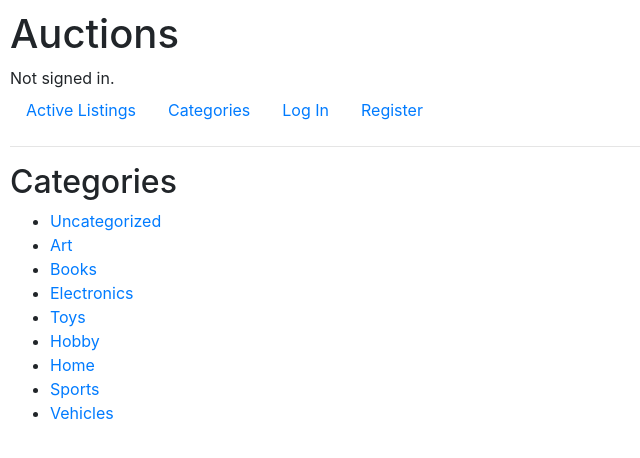
After one commit to jincrypt/web50, a Django app: page /categories/ in a window 1280 px wide. The commit adds this page. Shown: the top 458 px of the page, without its empty margins (0-640 px from the left). Run offline with Django 3.2, Linux system fonts and the light colour scheme; data comes from the database, SQL or seed files in the repository; both versions use the stored data as it was after the commit; some libraries are stand-ins or nearby versions.

Commit message:
Finished Categories, started styling

```diff
--- a/projects/2020/x/commerce/auctions/forms.py
+++ b/projects/2020/x/commerce/auctions/forms.py
@@ -1,10 +1,13 @@
 from django import forms
+from .models import Categories
 
 class CreateListingForm(forms.Form):
+
     title           = forms.CharField(label="Item Name", max_length=100)
     description     = forms.CharField(label="Item Description", max_length=500)
     starting_price  = forms.DecimalField(decimal_places=2)
     image           = forms.URLField(label="image URL (Optional)", required=False)
+    category        = forms.ChoiceField(label="Choices", choices=Categories.CATEGORY_CHOICES, required=False)
 
 class CreateBid(forms.Form):
     bid = forms.DecimalField(decimal_places=2)
--- a/projects/2020/x/commerce/auctions/models.py
+++ b/projects/2020/x/commerce/auctions/models.py
@@ -7,6 +7,25 @@ from django.db import models
 class User(AbstractUser):
     watchlist = models.ManyToManyField('Listing', blank=True, related_name="watchlist")
 
+class Categories(models.Model):
+
+    CATEGORY_CHOICES = [
+        (None, 'Uncategorized'),
+        ('Art', 'Art'),
+        ('Books', 'Books'),
+        ('Electronics', 'Electronics'),
+        ('Toys', 'Toys'),
+        ('Hobby', 'Hobby'),
+        ('Home', 'Home'),
+        ('Sports', 'Sports'),
+        ("Vehicles", 'Vehicles')
+    ]
+
+    category = models.CharField(max_length=11, choices=CATEGORY_CHOICES, default=None)
+
+    def __str__(self):
+        return f'{self.category}'
+
 class Listing(models.Model):
     title           = models.CharField(max_length=100)
     description     = models.CharField(max_length=500)
@@ -15,14 +34,19 @@ class Listing(models.Model):
     owner           = models.ForeignKey(User, on_delete=models.CASCADE, related_name="owner")
     image           = models.URLField(blank=True) # Default max_length=200
     status          = models.BooleanField(default=True)
-    category        = models.ForeignKey('Categories', null=True, related_name="listing_category", on_delete=models.SET_NULL)
+    category        = models.ForeignKey(Categories, null=True, related_name="listing_category", on_delete=models.SET_NULL)
 
+    def __str__(self):
+        return f'Listing #{self.id}: {self.title}'
 
 
 class Bid(models.Model):
     user    = models.ForeignKey(User, on_delete=models.CASCADE, related_name="bid_user")
     listing = models.ForeignKey(Listing, on_delete=models.CASCADE, related_name="bid_listing")
     bid     = models.DecimalField(max_digits=11, decimal_places=2)
+
+    def __str__(self):
+        return f'{self.user} bid on listing #{self.listing.id} for ${self.bid}'
 
 
 class Comment(models.Model):
@@ -31,9 +55,11 @@ class Comment(models.Model):
     comment = models.TextField(max_length=600)
     date    = models.DateTimeField(auto_now_add=True)
 
+    def __str__(self):
+        return f'[{self.user}] comment on Listing #{self.listing.id}'
 
-class Categories(models.Model):
-    category = models.CharField(max_length=10)
+
+
 
 # class Watchlist(models.Model):
 #     user = models.ForeignKey(User, on_delete=models.CASCADE, related_name="watchlist_user")
--- /dev/null
+++ b/projects/2020/x/commerce/auctions/templates/auctions/categories.html
@@ -0,0 +1,18 @@
+{% extends "auctions/layout.html" %}
+
+{% block body %}
+    <h2>Categories</h2>
+
+    <ul>
+        <li>
+            <a href="{% url 'category' None %} ">Uncategorized</a>
+        </li>
+
+        {% for category in categories %}
+        <li>
+            <a href="{% url 'category' category %}">{{ category }}</a>
+        </li>
+        {% endfor %}
+    </ul>
+
+{% endblock %}
--- a/projects/2020/x/commerce/auctions/templates/auctions/layout.html
+++ b/projects/2020/x/commerce/auctions/templates/auctions/layout.html
@@ -19,6 +19,9 @@
         <ul class="nav">
             <li class="nav-item">
                 <a class="nav-link" href="{% url 'index' %}">Active Listings</a>
+            </li>
+            <li class="nav-item">
+                <a class="nav-link" href="{% url 'categories' %}">Categories</a>
             </li>
             {% if user.is_authenticated %}
                 <li class="nav-item">
--- a/projects/2020/x/commerce/auctions/urls.py
+++ b/projects/2020/x/commerce/auctions/urls.py
@@ -8,6 +8,8 @@ urlpatterns = [
     path("listing/<int:listing_id>/close/", views.close_listing, name="close_listing"),
     path("listing/<int:listing_id>/comment/", views.comment_listing, name="comment_listing"),
     path("listing/<int:listing_id>/watchlist/<str:action>/", views.watchlist_listing, name="watchlist_listing"),
+    path("categories/", views.categories, name="categories"),
+    path("categories/<str:category_name>/", views.category, name="category"),
     path("create/", views.create_listing, name="create_listing"),
     path("watchlist/", views.watchlist, name="watchlist"),
     path("login", views.login_view, name="login"),
--- a/projects/2020/x/commerce/auctions/views.py
+++ b/projects/2020/x/commerce/auctions/views.py
@@ -5,7 +5,7 @@ from django.shortcuts import render
 from django.urls import reverse
 from django.contrib.auth.decorators import login_required
 
-from .models import User, Listing, Bid, Comment
+from .models import User, Listing, Bid, Comment, Categories
 from .forms import CreateListingForm, CreateBid, CreateComment
 from django.db.models import Max
 
@@ -116,8 +116,12 @@ def create_listing(request):
             starting_price = form.cleaned_data['starting_price']
             owner = request.user
             image = form.cleaned_data['image']
-
-            Listing(title=title, description=description, starting_price=starting_price, owner=owner, image=image).save()
+            category = form.cleaned_data['category']
+            if category == "":
+                category = None
+            else:
+                category = Categories.objects.get(category=category)
+            Listing(title=title, description=description, starting_price=starting_price, owner=owner, image=image, category=category).save()
             return HttpResponseRedirect(reverse("index"))
     else:
         form = CreateListingForm()
@@ -163,3 +167,24 @@ def watchlist_listing(request, listing_id, action):
 @login_required
 def watchlist(request):
     return render(request, 'auctions/watchlist.html')
+
+def categories(request):
+    categories_list = Categories.objects.all()
+    return render(request, 'auctions/categories.html', {
+        'categories': categories_list
+    })
+
+def category(request, category_name):
+    if category_name != 'None':
+        category_id = Categories.objects.get(category=category_name).id
+        # category_name = Categories.objects.get(category=category_name).category
+    else:
+        category_id = None
+        category_name = "Uncategorized"
+
+    category_list = Listing.objects.filter(category=category_id)
+
+    return render(request, 'auctions/category.html', {
+        'category_list': category_list,
+        'category_name': category_name
+    })
```
Also changed, not shown: projects/2020/x/commerce/auctions/Todo.txt (+4 -3 lines), projects/2020/x/commerce/auctions/templates/auctions/category.html (added, +15 -0 lines), projects/2020/x/commerce/auctions/templates/auctions/index.html (+37 -3 lines), projects/2020/x/commerce/auctions/templates/auctions/listing.html (+7 -0 lines), projects/2020/x/commerce/auctions/migrations/0009_auto_20200804_2000.py (added), projects/2020/x/commerce/auctions/migrations/0010_auto_20200804_2028.py (added), projects/2020/x/commerce/auctions/migrations/0011_auto_20200804_2054.py (added), projects/2020/x/commerce/db.sqlite3.
